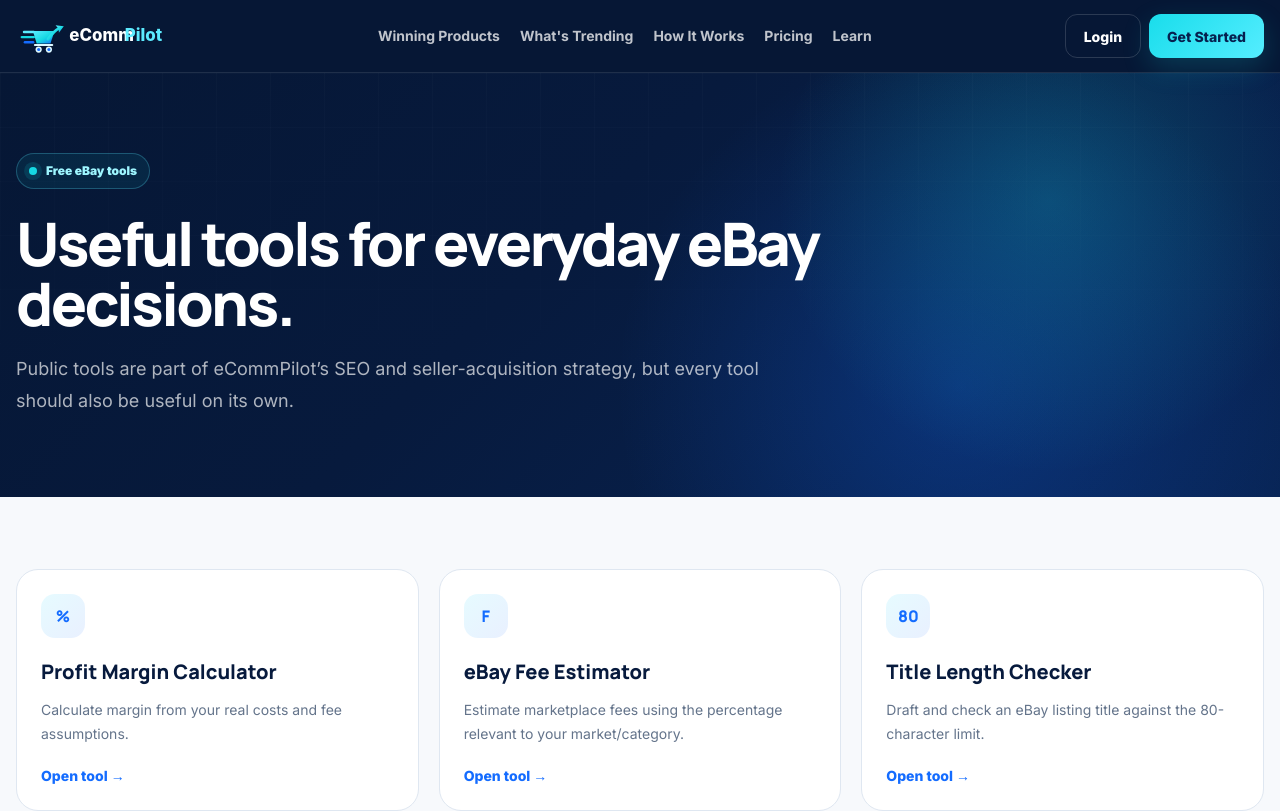
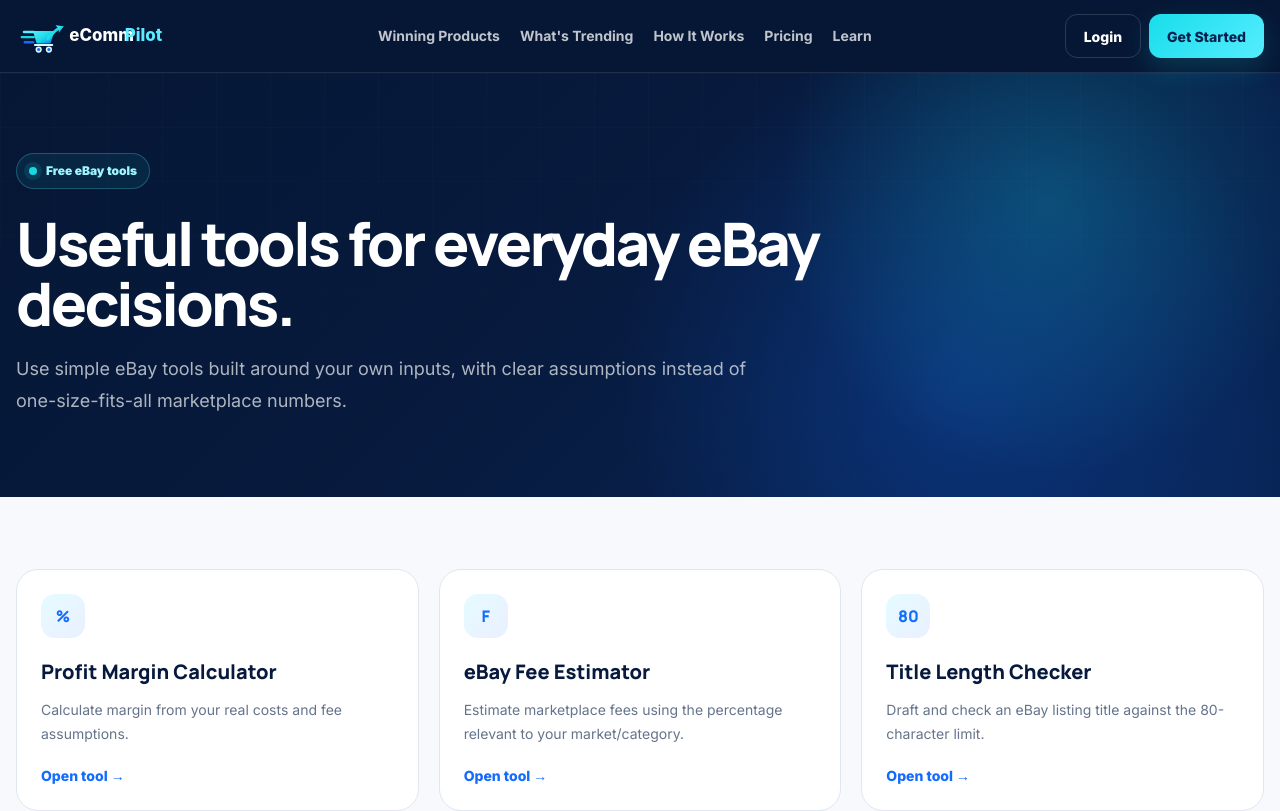
Before and after one commit to ponzey717/ecommpilot-main, a Next.js app: page /free-tools in a window 1280 px wide. Shown: the top 811 px of the page. Built offline with nearby package versions, Linux system fonts and the light colour scheme.

Commit message:
copy: remove internal acquisition language from Free Tools

```diff
--- a/src/app/free-tools/page.tsx
+++ b/src/app/free-tools/page.tsx
@@ -22,7 +22,7 @@ export default function FreeToolsPage() {
       <PageHero
         eyebrow="Free eBay tools"
         title="Useful tools for everyday eBay decisions."
-        description="Public tools are part of eCommPilot’s SEO and seller-acquisition strategy, but every tool should also be useful on its own."
+        description="Use simple eBay tools built around your own inputs, with clear assumptions instead of one-size-fits-all marketplace numbers."
       />
       <section className="py-14 md:py-18">
         <div className="site-container">
```
